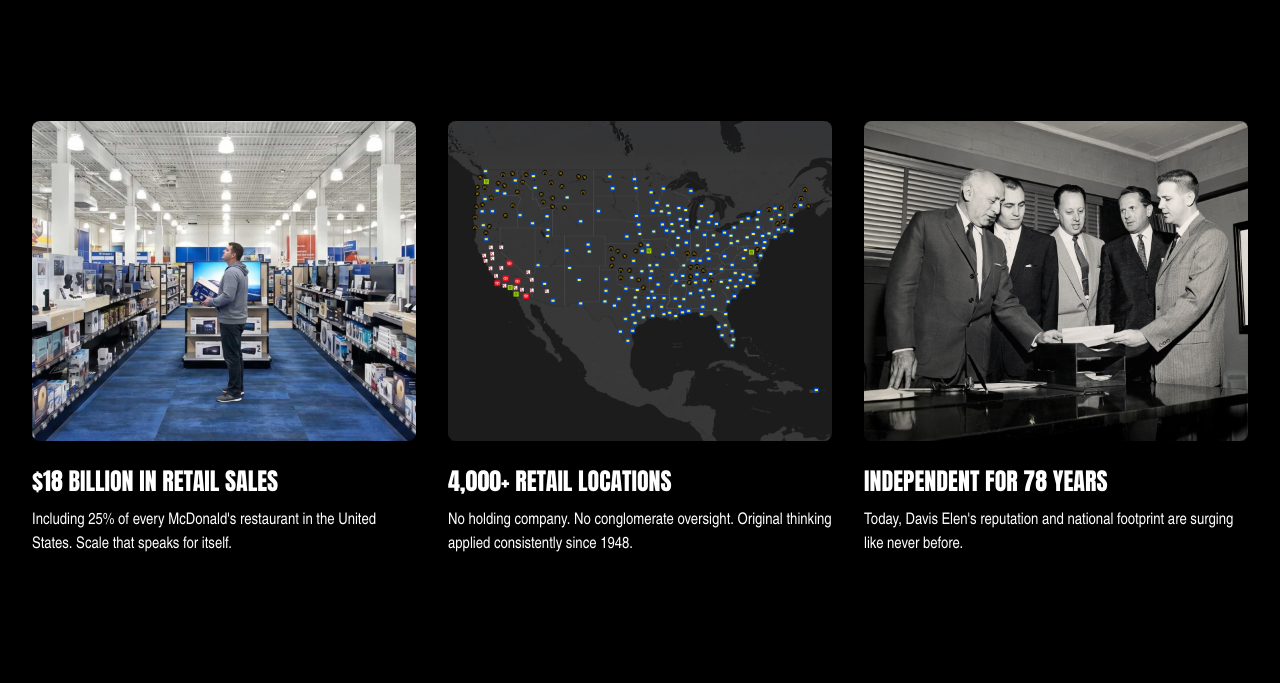
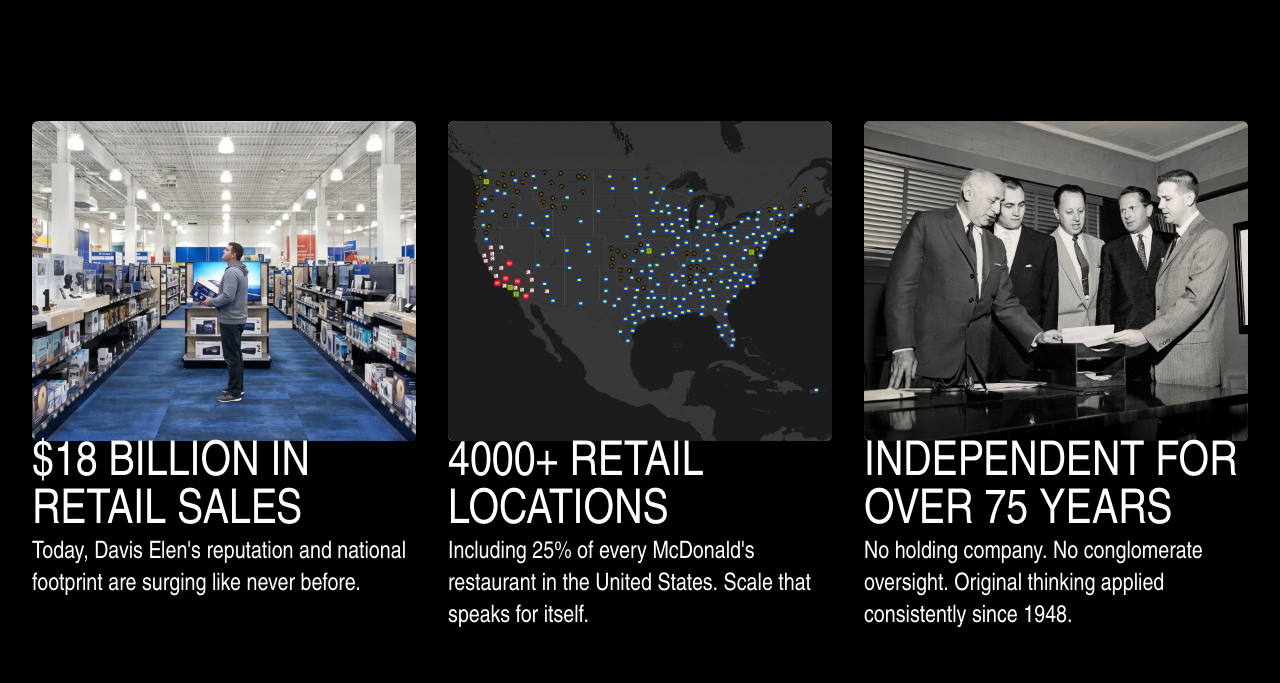
Before and after one commit to daviselen/website, a React (Vite) app: page / in a window 1280 px wide. Shown: the part 1220-1903 px from the top of the page. Built offline with nearby package versions, Linux system fonts and the light colour scheme; grey boxes are pictures that could not be loaded.

Commit message:
Update Proof.jsx

```diff
--- a/src/sections/Proof.jsx
+++ b/src/sections/Proof.jsx
@@ -1,23 +1,29 @@
-// From HP-23 "Proof" group: 3 stat callouts + supporting image tiles.
-// Real column gap (measured from x-offsets: Group54 → Map → Group51,
-// each 32px apart after the 576px column width) is 32px — gap-8.
-// Drop real files into public/images/ using the names below.
+// From HP-26 "Proof" group: 3 stat callouts, each a real "card" component
+// instance (Size=Default) — now rendered through the shared <Card />
+// primitive instead of duplicating the same markup NewsAwards.jsx also
+// needed.
+//
+// Proof's card images are 576/480 (6/5), same as News/Awards — <Card />
+// defaults to 6/5, so no override needed here. (From The Inside Out and
+// the portfolio grid are the two sections that use 11/6 instead.)
+import Card from "../design-system/components/Card.jsx";
+
 const stats = [
   {
-    label: "$18 Billion in retail sales",
-    copy: "Including 25% of every McDonald's restaurant in the United States. Scale that speaks for itself.",
+    heading: "$18 Billion in Retail Sales",
+    body: "Today, Davis Elen's reputation and national footprint are surging like never before.",
     src: "/images/proof-best-buy-health.jpg",
     alt: "Interior of a Best Buy Health retail location",
   },
   {
-    label: "4,000+ retail locations",
-    copy: "No holding company. No conglomerate oversight. Original thinking applied consistently since 1948.",
+    heading: "4000+ Retail Locations",
+    body: "Including 25% of every McDonald's restaurant in the United States. Scale that speaks for itself.",
     src: "/images/proof-locations-map.jpg",
     alt: "Map showing Davis Elen client retail locations across Southern California",
   },
   {
-    label: "Independent for 78 years",
-    copy: "Today, Davis Elen's reputation and national footprint are surging like never before.",
+    heading: "Independent for Over 75 Years",
+    body: "No holding company. No conglomerate oversight. Original thinking applied consistently since 1948.",
     src: "/images/proof-founding-partners.jpg",
     alt: "Davis Elen original founding partners photo",
   },
@@ -27,15 +33,7 @@ export default function Proof() {
   return (
     <section className="grid gap-8 px-8 py-16 md:grid-cols-3">
       {stats.map((s) => (
-        <div key={s.label}>
-          <img
-            src={s.src}
-            alt={s.alt}
-            className="mb-6 aspect-[6/5] w-full rounded-lg object-cover"
-          />
-          <h3 className="font-display text-2xl uppercase">{s.label}</h3>
-          <p className="mt-3 font-narrow text-base">{s.copy}</p>
-        </div>
+        <Card key={s.heading} {...s} />
       ))}
     </section>
   );
```
